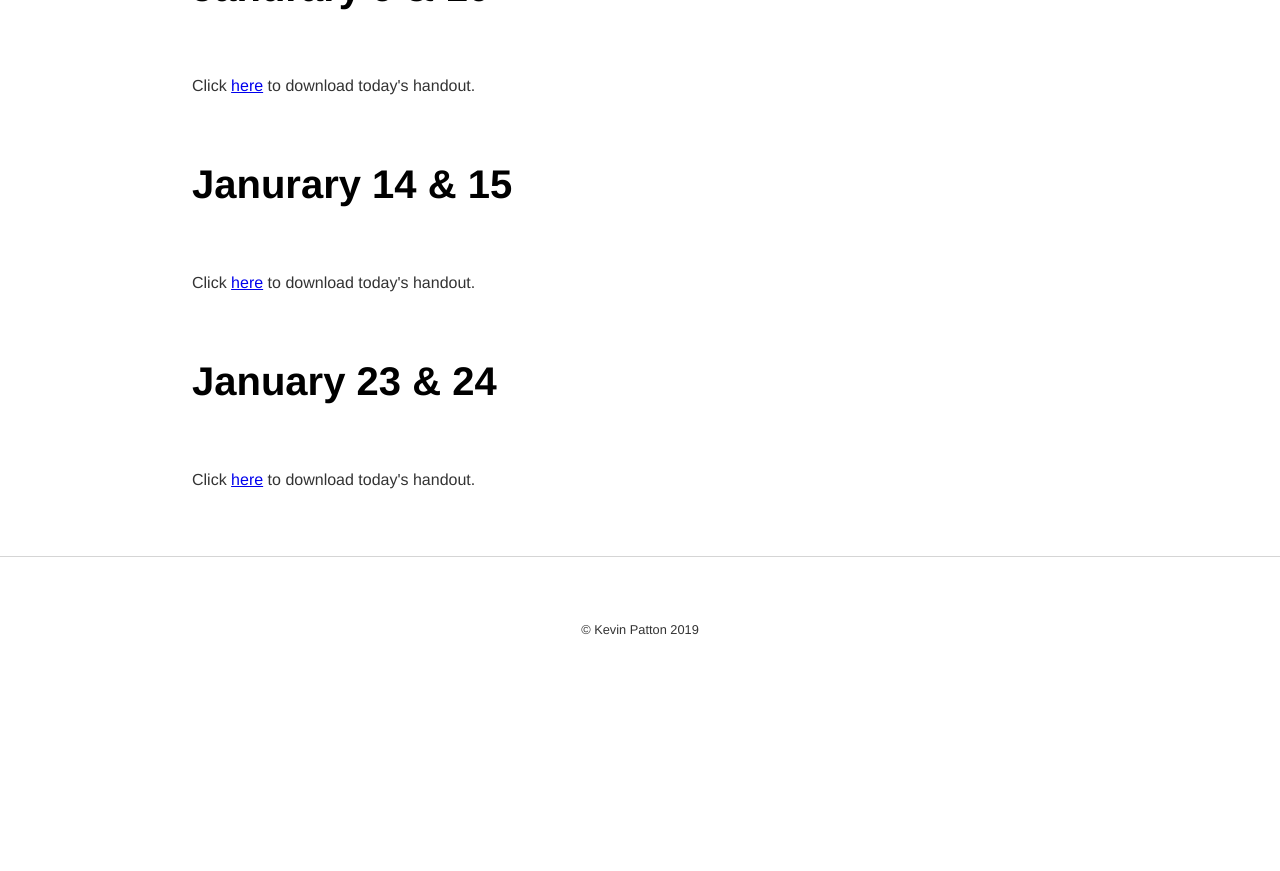
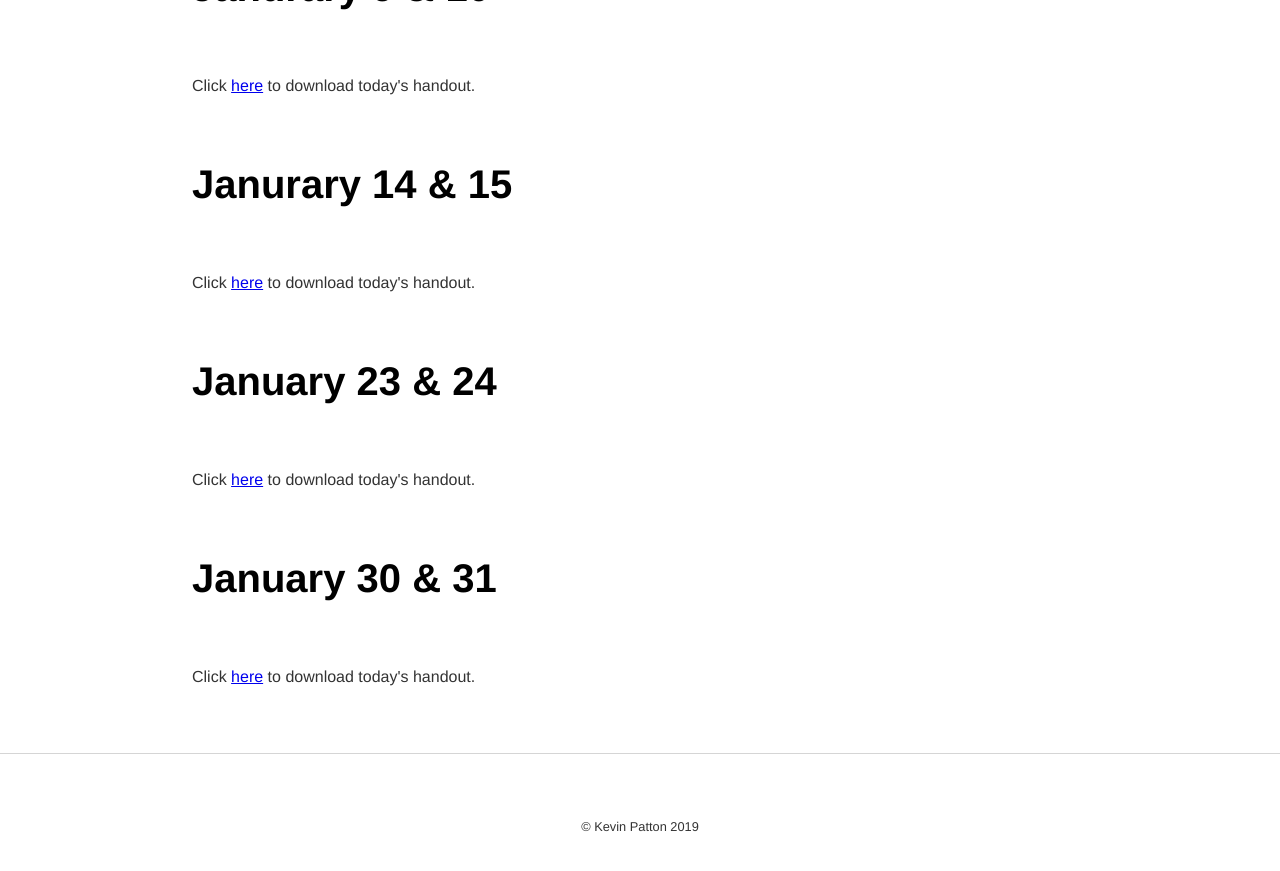
Before and after one commit to kevinjpatton/kevinjpatton.github.io, a Jekyll site: the page built from teaching/phil_2030/index.html, in a window 1280 px wide and 900 px high, scrolled down 824 px. Shown: the top 871 px of the window. Built offline with Jekyll 4.4.1, drawn with Linux system fonts in a browser that asks for light colours; Markdown is read by kramdown in place of the engine named in the settings; before the commit the page ends 1527 px from its top, so only the background shows below that.

Commit message:
Update index.html

```diff
--- a/teaching/phil_2030/index.html
+++ b/teaching/phil_2030/index.html
@@ -15,3 +15,5 @@
 <p>Click <a href="/teaching/phil_2030/Handout_Pleasure.pdf" target="_blank">here</a> to download today's handout.</p>
 <h1>January 23 & 24</h1>
 <p>Click <a href="/teaching/phil_2030/Handout_Mill.pdf" target="_blank">here</a> to download today's handout.</p>
+<h1>January 30 & 31</h1>
+<p>Click <a href="/teaching/phil_2030/Handout_Kant.pdf" target="_blank">here</a> to download today's handout.</p>
```
